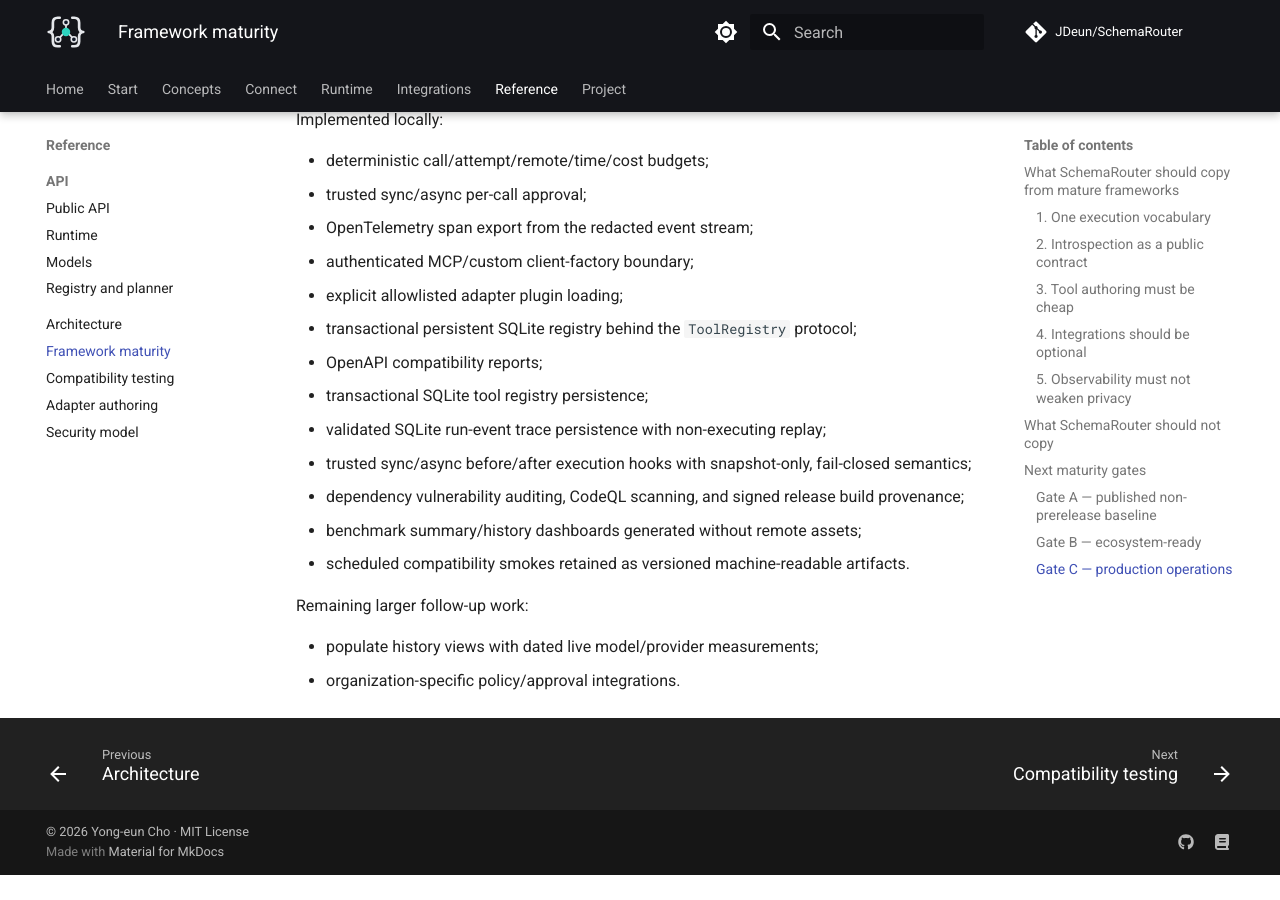
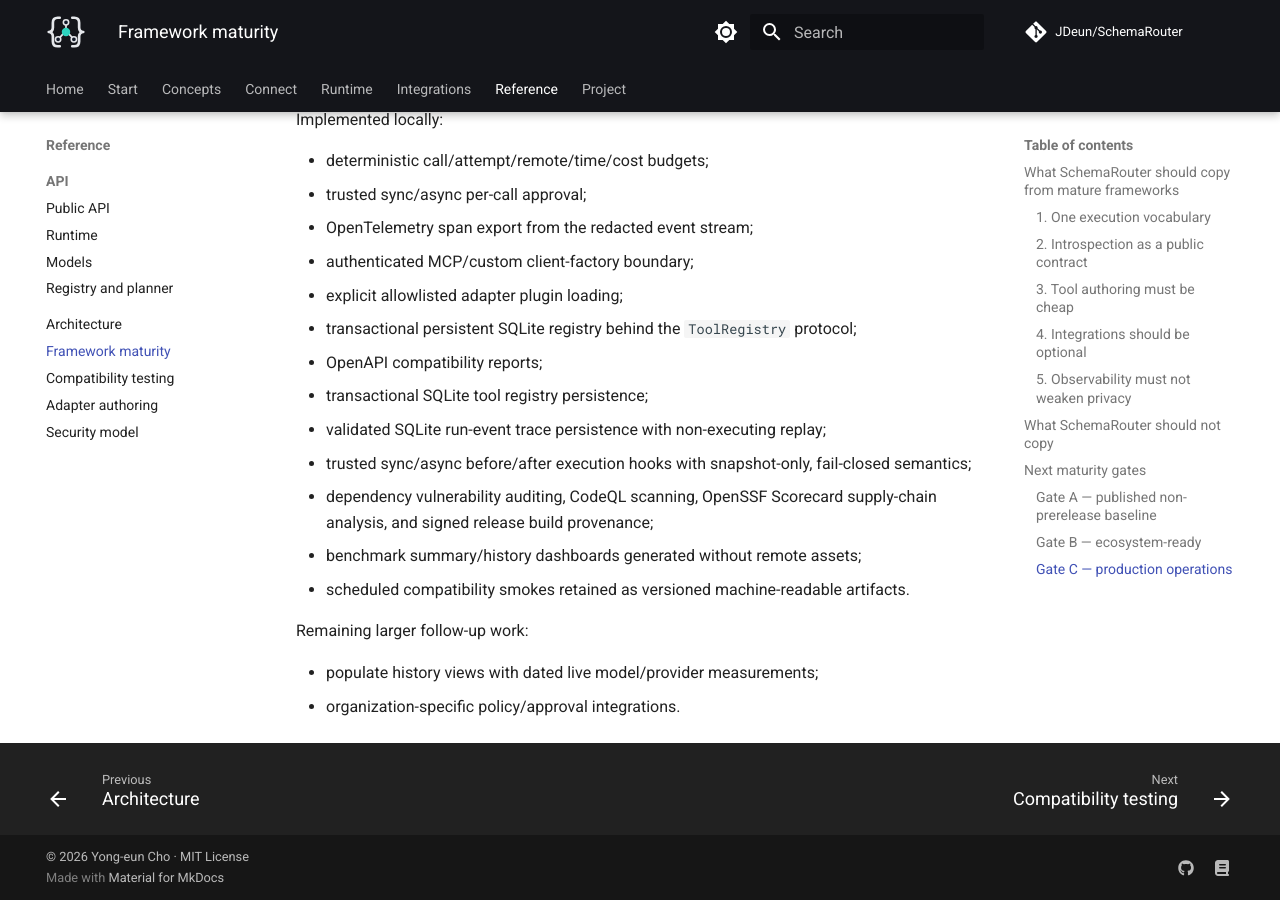
Before and after one commit to JDeun/SchemaRouter, an MkDocs documentation site: the page built from docs/framework-maturity.md, in a window 1280 px wide and 900 px high, scrolled down 5931 px. Built offline with MkDocs 1.6.1 and Material for MkDocs 9.7.7, drawn with Linux system fonts in a browser that asks for light colours; comment, search, counter and statistics services are not loaded; before the commit the page ends 6806 px from its top, so only the background shows below that; some of the changed text lies outside the part shown.

Commit message:
security: add OpenSSF Scorecard analysis

```diff
--- a/docs/framework-maturity.md
+++ b/docs/framework-maturity.md
@@ -39,7 +39,7 @@
 | Pluggable registry boundary | `ToolRegistry` protocol + transactional `SQLiteRegistry` | Add distributed/remote implementations only when needed |
 | Release / compatibility policy | Implemented | Enforce during RC reviews |
 | Package artifact CI | Implemented with clean wheel/sdist smoke and release provenance attestations | Keep artifact verification blocking |
-| Security automation | Weekly/PR dependency audit + scheduled CodeQL Python analysis | Triage findings without weakening fail-closed runtime policy |
+| Security automation | Weekly/PR dependency audit + scheduled CodeQL + OpenSSF Scorecard | Triage findings without weakening fail-closed runtime policy |
 | Documentation site | Implemented with MkDocs Material | Keep strict docs build blocking |
 | Integration certification suite | Implemented baseline + retained machine-readable OpenAPI/OPTIMADE smoke artifacts | Extend the live compatibility matrix |
 
@@ -144,7 +144,7 @@
 - transactional SQLite tool registry persistence;
 - validated SQLite run-event trace persistence with non-executing replay;
 - trusted sync/async before/after execution hooks with snapshot-only, fail-closed semantics;
-- dependency vulnerability auditing, CodeQL scanning, and signed release build provenance;
+- dependency vulnerability auditing, CodeQL scanning, OpenSSF Scorecard supply-chain analysis, and signed release build provenance;
 - benchmark summary/history dashboards generated without remote assets;
 - scheduled compatibility smokes retained as versioned machine-readable artifacts.
 
```
Also changed, not shown: CHANGELOG.md (+2 -0 lines), 2 other files.
